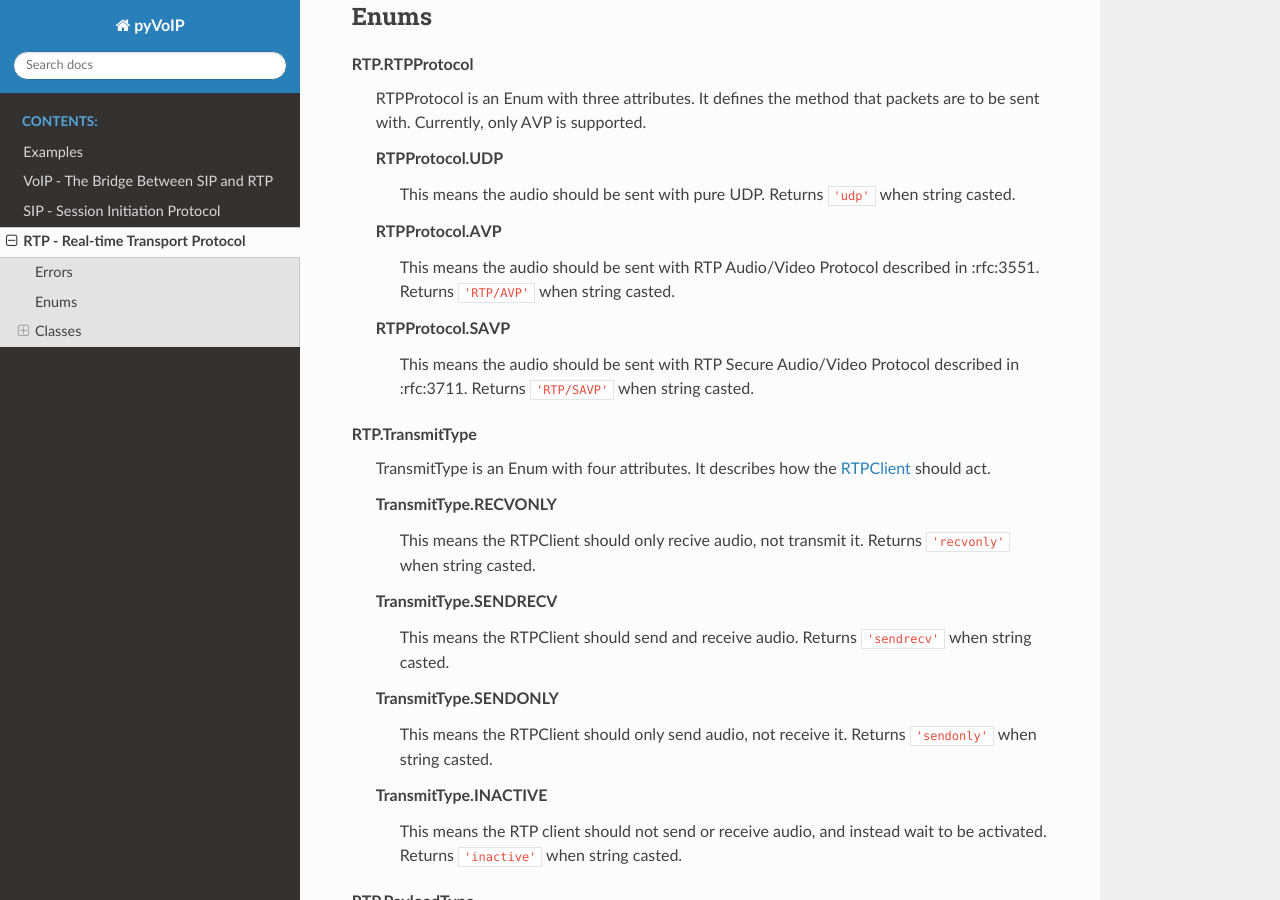
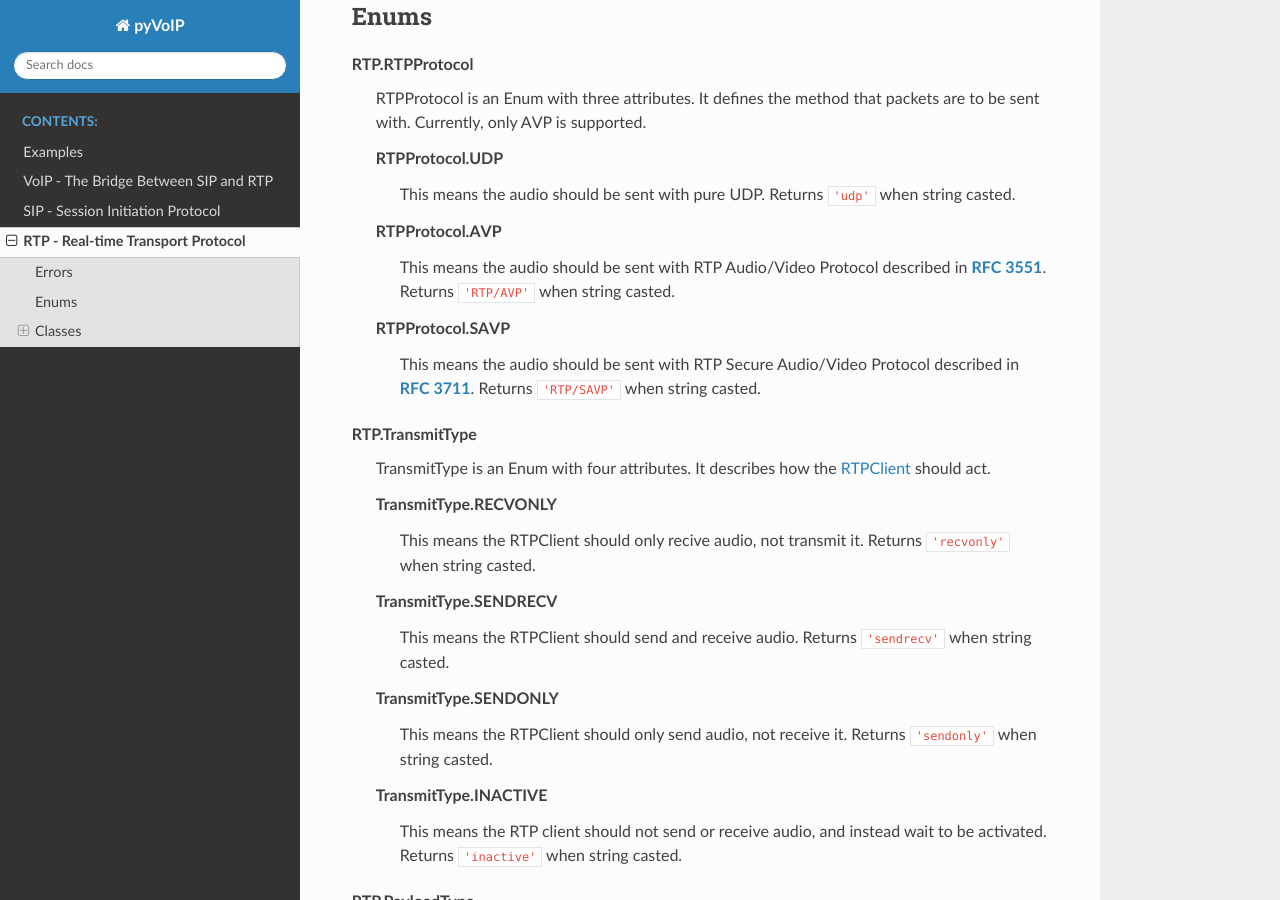
Before and after one commit to tayler6000/pyVoIP, a Sphinx documentation site: the page built from docs/RTP.rst, in a window 1280 px wide and 900 px high, scrolled down 700 px. Built offline with Sphinx 7.4.7 and the Read the Docs theme 2.0.0, drawn with Linux system fonts in a browser that asks for light colours.

Commit message:
[FIX] Fixing documentation typos

```diff
--- a/docs/RTP.rst
+++ b/docs/RTP.rst
@@ -30,10 +30,10 @@ RTP.\ **RTPProtocol**
     This means the audio should be sent with pure UDP.  Returns ``'udp'`` when string casted.
 
   RTPProtocol.\ **AVP**
-    This means the audio should be sent with RTP Audio/Video Protocol described in :rfc:3551. Returns ``'RTP/AVP'`` when string casted.
+    This means the audio should be sent with RTP Audio/Video Protocol described in :RFC:`3551`. Returns ``'RTP/AVP'`` when string casted.
 
   RTPProtocol.\ **SAVP**
-    This means the audio should be sent with RTP Secure Audio/Video Protocol described in :rfc:3711. Returns ``'RTP/SAVP'`` when string casted.
+    This means the audio should be sent with RTP Secure Audio/Video Protocol described in :RFC:`3711`. Returns ``'RTP/SAVP'`` when string casted.
 
 .. _transmittype:
 
--- a/docs/VoIP.rst
+++ b/docs/VoIP.rst
@@ -24,7 +24,7 @@ Enums
 VoIP.\ **CallState**
   CallState is an Enum with four attributes.
 
-  CallState.\ **DIALING***
+  CallState.\ **DIALING**
     This CallState is used to describe when a :term:`user` has originated a call to a :term:`client`, but it has yet to be answered.
 
   CallState.\ **RINGING**
```
